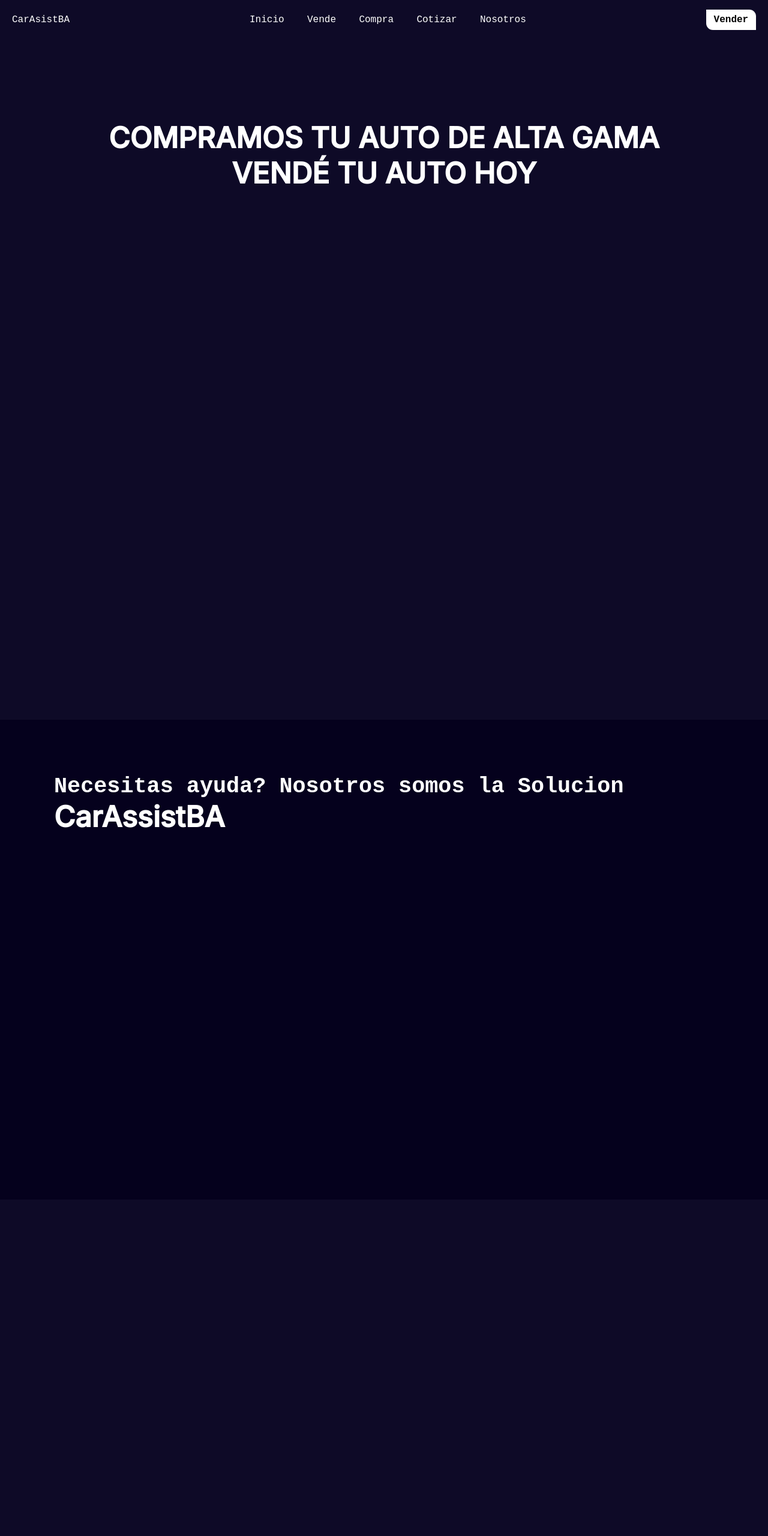
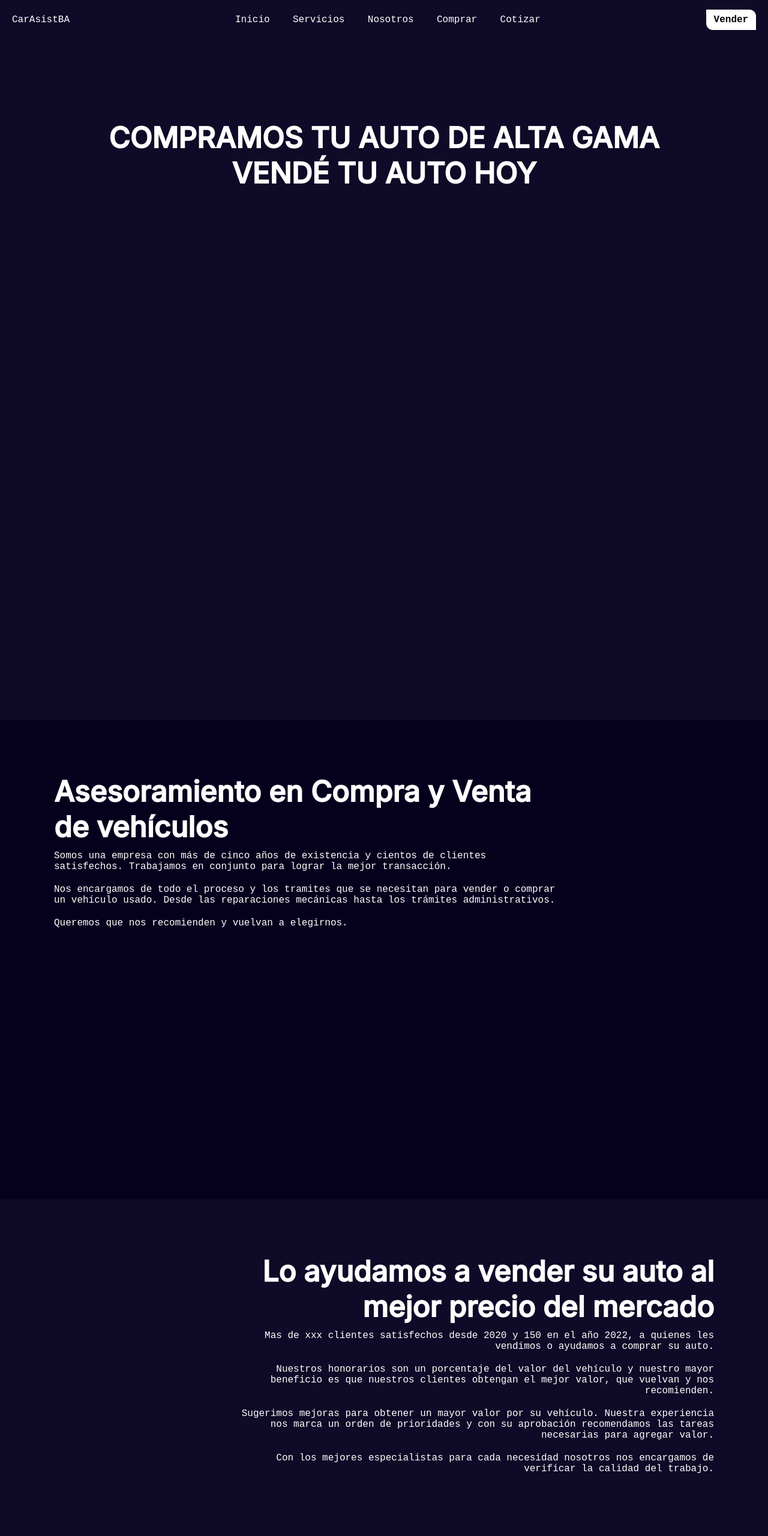
Before and after one commit to FelipeVO/carassistba, a plain HTML site: page index.html in a window 1280 px wide. Shown: the top 2561 px of the page at 60% size. Drawn offline with nearby package versions, Linux system fonts and the light colour scheme; a web font is replaced by a local one.

Commit message:
miercoles 13 1

```diff
--- a/css/estilos.css
+++ b/css/estilos.css
@@ -57,13 +57,13 @@ header .wrapper{
     color: white;
 }
 
-.wrapper a{
+.wrapper nav a{
     transition:  all 1s ease;
 }
 
-/* .wrapper a:hover{
+.wrapper nav a:hover{
     color: rgb(214, 202, 24);
-} */
+}
 
 ul{
     display: flex;
@@ -108,6 +108,11 @@ a.cta:hover{
 
 .intro-titulo{
     padding: 90px;
+    width: 80%;
+}
+
+.intro-titulo p, h2{
+    padding-block: 10px;
 }
 
 #introduccion img{
@@ -121,9 +126,26 @@ a.cta:hover{
 
 }
 
+.intro-general{
+    padding: 90px;
+    padding-left: 400px;
+    /* width: 70%; */
+    text-align: right;
+}
 
+.intro-general p, h2{
+    padding-block: 10px;
+}
 
+/* Nosotros */
+#nosotros{
+    height: 100vh;
+    background: rgb(5, 1, 29);
+}
 
+#nosotros h1{
+    padding: 90px;
+}
 /* Footer */
 
 footer{
--- a/index.html
+++ b/index.html
@@ -16,10 +16,10 @@
         <nav>
             <ul>
                 <li class="active"><a href="#hero">Inicio</a></li>
-                <li><a href="#introduccion">Vende</a></li>
-                <li><a href="#general">Compra</a></li>
+                <li><a href="#introduccion">Servicios</a></li>
+                <li><a href="#nosotros">Nosotros</a></li>
+                <li><a href="#">Comprar</a></li>
                 <li><a href="#">Cotizar</a></li>
-                <li><a href="#">Nosotros</a></li>
             </ul>
         </nav>
         <a href="" class="cta">Vender</a>
@@ -30,6 +30,9 @@
 <section id="hero">
     <h1>COMPRAMOS TU AUTO DE ALTA GAMA</h1>
     <h1>VENDÉ TU AUTO HOY</h1>
+
+    <!-- <h2>Necesitas ayuda? Nosotros somos la Solucion</h2>
+    <h1>CarAssistBA</h1> -->
 </section>
 
 <script src="https://cdnjs.cloudflare.com/ajax/libs/gsap/3.12.2/gsap.min.js" integrity="sha512-16esztaSRplJROstbIIdwX3N97V1+pZvV33ABoG1H2OyTttBxEGkTsoIVsiP1iaTtM8b3+hu2kB6pQ4Clr5yug==" crossorigin="anonymous" referrerpolicy="no-referrer"></script>
@@ -39,12 +42,27 @@
 <section id="introduccion">
     <!-- <img src="assets\pngegg.png" alt=""> -->
     <div class="intro-titulo">
-        <h2>Necesitas ayuda? Nosotros somos la Solucion</h2>
-        <h1>CarAssistBA</h1>
+        <h1>Asesoramiento en Compra y Venta de vehículos</h1>
+        <p>Somos una empresa con más de cinco años de existencia y cientos de clientes satisfechos. Trabajamos en conjunto para lograr la mejor transacción.</p>
+        <p>Nos encargamos de todo el proceso y los tramites que se necesitan para vender o comprar un vehículo usado. Desde las reparaciones mecánicas hasta los trámites administrativos.</p>
+        <p>Queremos que nos recomienden y vuelvan a elegirnos.</p>
     </div>
 </section>
 
 <section id="general">
+    <div class="intro-general">
+        <h1>Lo ayudamos a vender su auto al mejor precio del mercado </h1>
+        <!-- <h2>Ayudamos a comprar y vender vehículos de particulares y empresas. </h2> -->
+
+        <p>Mas de xxx clientes satisfechos desde 2020 y 150 en el año 2022, a quienes les vendimos o ayudamos a comprar su auto. </p>
+        <p>Nuestros honorarios son un porcentaje del valor del vehículo y nuestro mayor beneficio es que nuestros clientes obtengan el mejor valor, que vuelvan y nos recomienden.</p>
+        <p>Sugerimos mejoras para obtener un mayor valor por su vehículo. Nuestra experiencia nos marca un orden de prioridades y con su aprobación recomendamos las tareas necesarias para agregar valor.</p>
+        <p>Con los mejores especialistas para cada necesidad nosotros nos encargamos de verificar la calidad del trabajo. </p>
+    </div>
+</section>
+
+<section id="nosotros">
+    <h1>Quienes Somos?</h1>
 
 </section>
 
```
